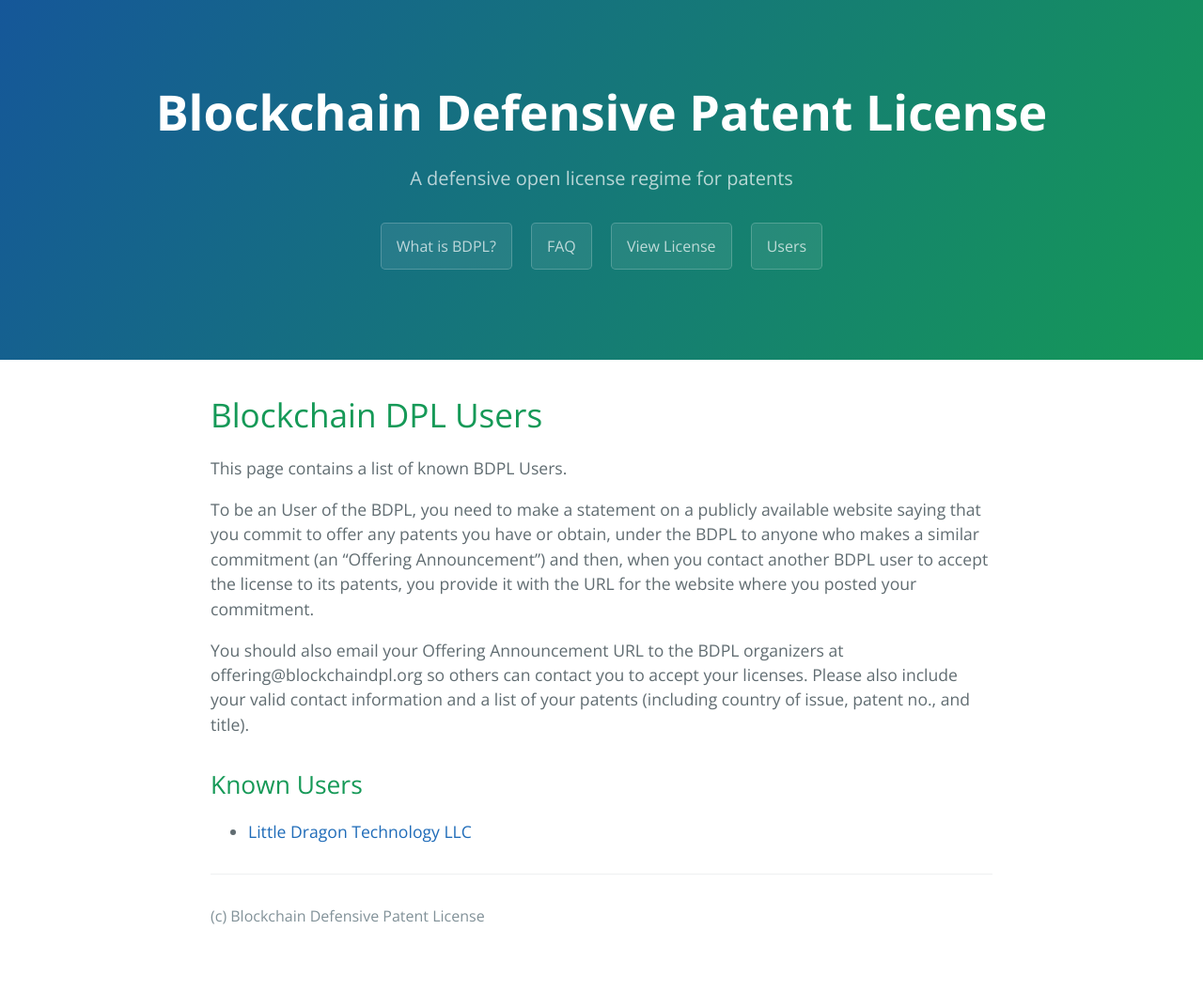
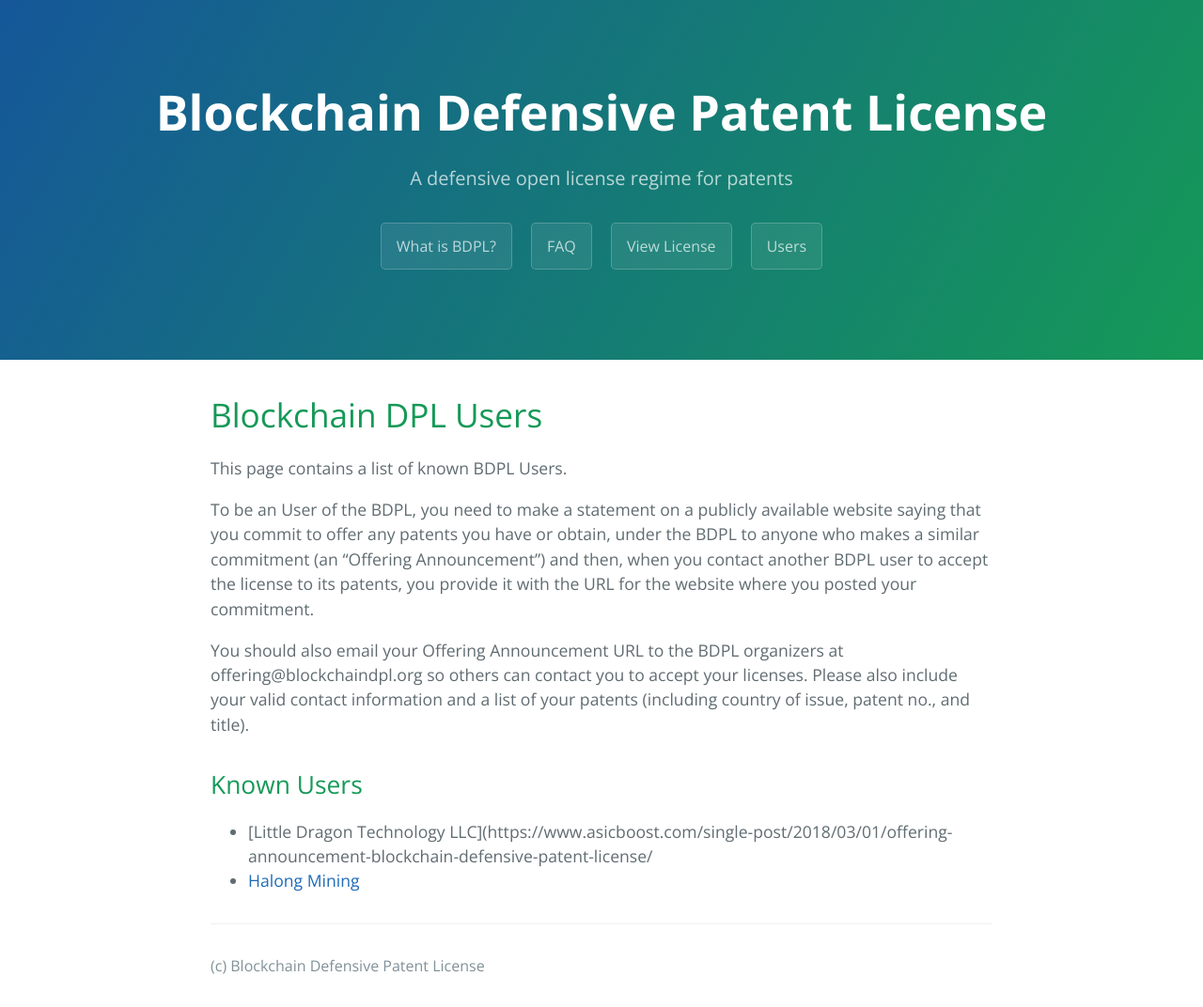
Before and after one commit to blockchaindpl/blockchaindpl.org, a Jekyll site: the page built from users.md, in a window 1280 px wide. Shown: the whole page at 94% size. Built offline with Jekyll 4.4.1, drawn with Linux system fonts in a browser that asks for light colours; our own code applies the rules of GitHub Pages for plain Markdown files; before the commit the page ends 1019 px from its top, so only the background shows below that.

Commit message:
Add Halong Mining offering announcement

```diff
--- a/users.md
+++ b/users.md
@@ -8,4 +8,5 @@ You should also email your Offering Announcement URL to the BDPL organizers at o
 
 ## Known Users
 
-  - [Little Dragon Technology LLC](https://www.asicboost.com/single-post/2018/03/01/offering-announcement-blockchain-defensive-patent-license/)
+  - [Little Dragon Technology LLC](https://www.asicboost.com/single-post/2018/03/01/offering-announcement-blockchain-defensive-patent-license/
+  - [Halong Mining](https://halongmining.com/blog/2018/03/06/bdpl-offering-announcement/)
```
